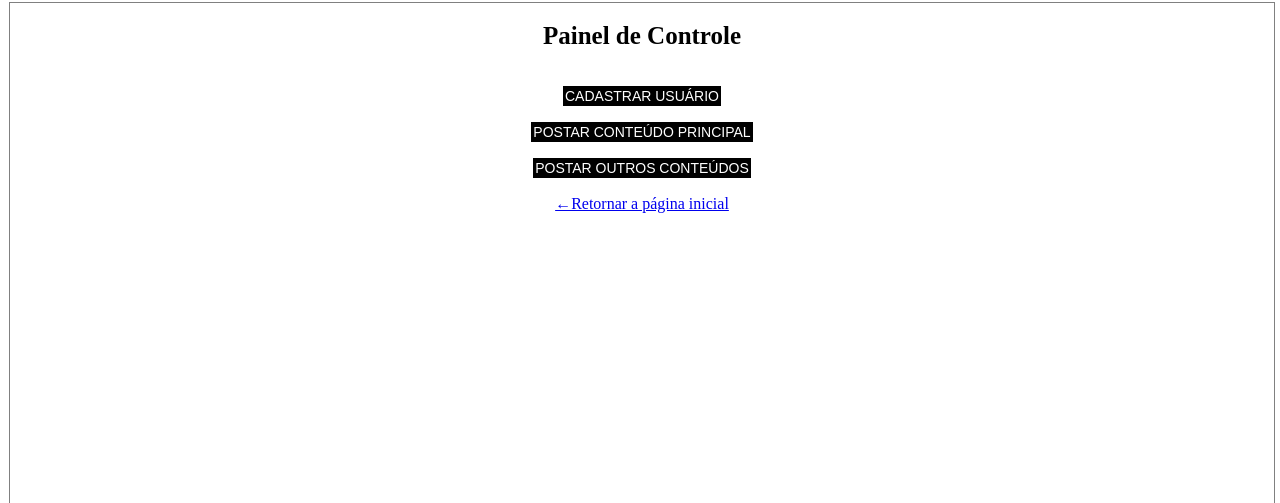
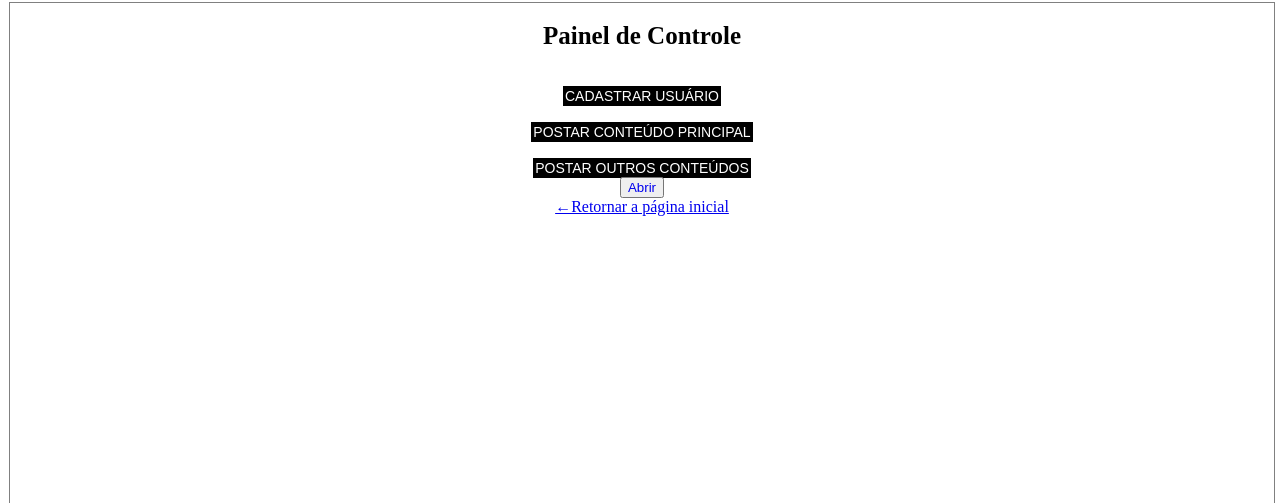
Before and after one commit to Robertobarross/Jornal_TI, a PHP site: page /Menu.php in a window 1280 px wide. Shown: the part 81-584 px from the top of the page. Run offline with PHP 8.4, Linux system fonts and the light colour scheme.

Commit message:
Trocar links por botões
Iniciando

```diff
--- a/Menu.php
+++ b/Menu.php
@@ -30,6 +30,9 @@
      <br><a href="Form_postar.php" class="link" style="text-decoration: none">POSTAR CONTEÚDO PRINCIPAL</a></br>
      <br><a href="Form_postar_II.php" class="link" style="text-decoration: none">POSTAR OUTROS CONTEÚDOS</a></br>
 
+     <!-- Trocar os links por botõs -->
+     <button onclick="alert('Form_cad.php')"><a href="Form_cad.php" class="" style="text-decoration: none">Abrir</button>
+
      <br><a href="Index.php">&larr;Retornar a página inicial</a></br>
 
 
```
